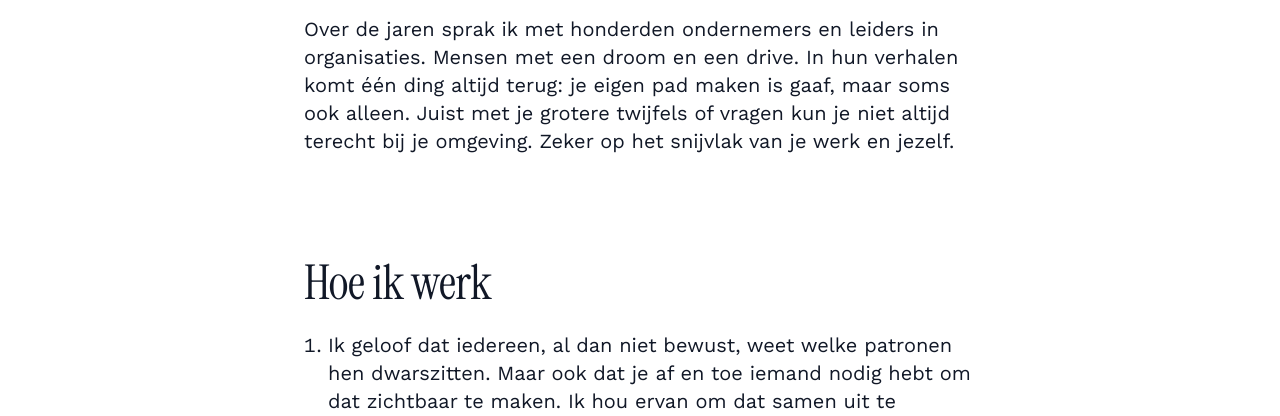
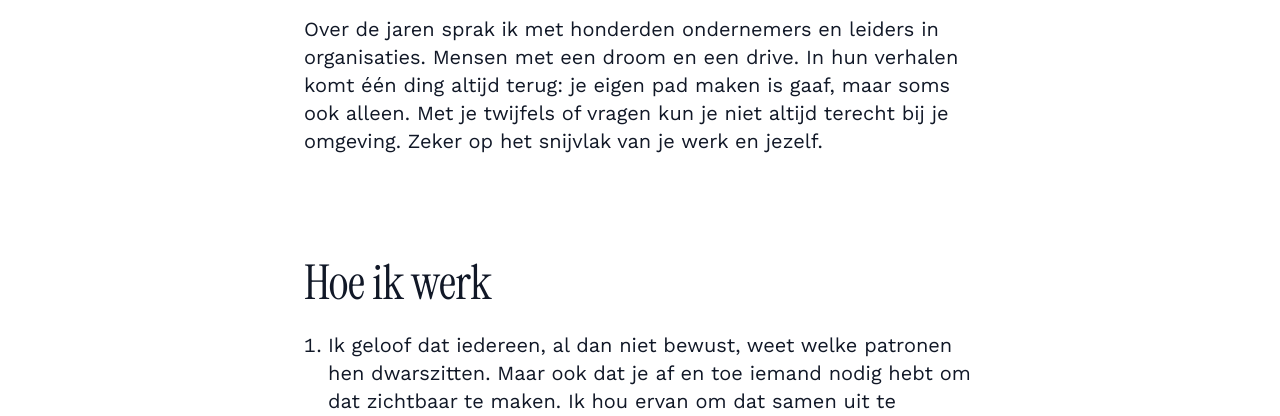
Before and after one commit to tacoe/tacoekkel.nl, a plain HTML site: page index.html in a window 1280 px wide. Shown: the part 681-1097 px from the top of the page. Drawn offline with nearby package versions, Linux system fonts and the light colour scheme.

Commit message:
twijfels

```diff
--- a/index.html
+++ b/index.html
@@ -179,7 +179,7 @@
             Over de jaren sprak ik met honderden ondernemers en leiders in
             organisaties. Mensen met een droom en een drive. In hun verhalen
             komt één ding altijd terug: je eigen pad maken is gaaf, maar soms
-            ook alleen. Juist met je grotere twijfels of vragen kun je niet
+            ook alleen. Met je twijfels of vragen kun je niet
             altijd terecht bij je omgeving. Zeker op het snijvlak van je werk en
             jezelf.
           </p>
```
